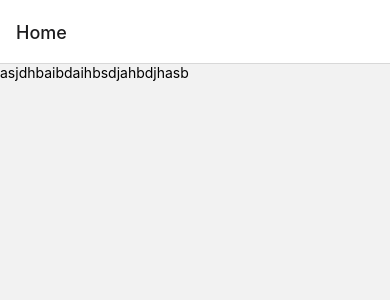
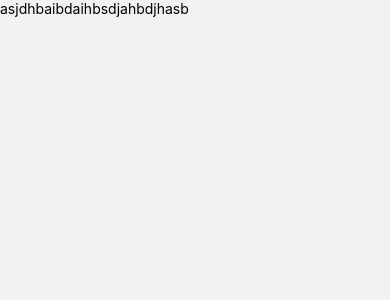
Before and after one commit to dilawar-dev/RTI-Movie-App, a React Native app: screen / in a window 390 px wide. Shown: the top 300 px of the page. Built offline with nearby package versions, Linux system fonts and the light colour scheme.

Commit message:
feat(Navigation): add config

```diff
--- a/src/navigation/index.tsx
+++ b/src/navigation/index.tsx
@@ -6,7 +6,7 @@ const Stack = createNativeStackNavigator();
 
 const Navigation = () => {
   return (
-    <Stack.Navigator>
+    <Stack.Navigator screenOptions={{header: () => null}}>
       <Stack.Screen name="Home" component={HomeScreen} />
     </Stack.Navigator>
   );
```
